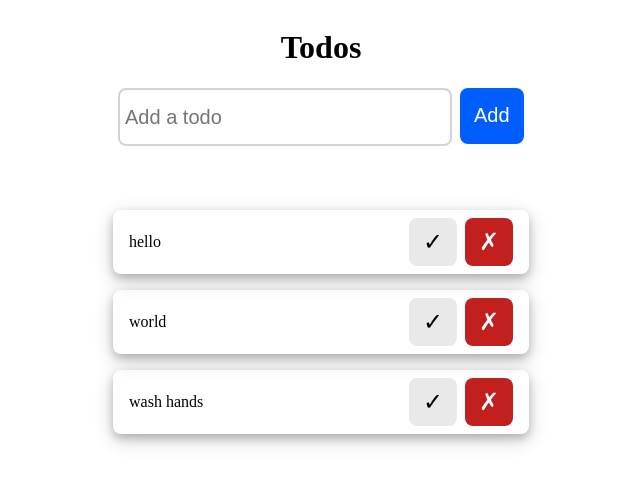
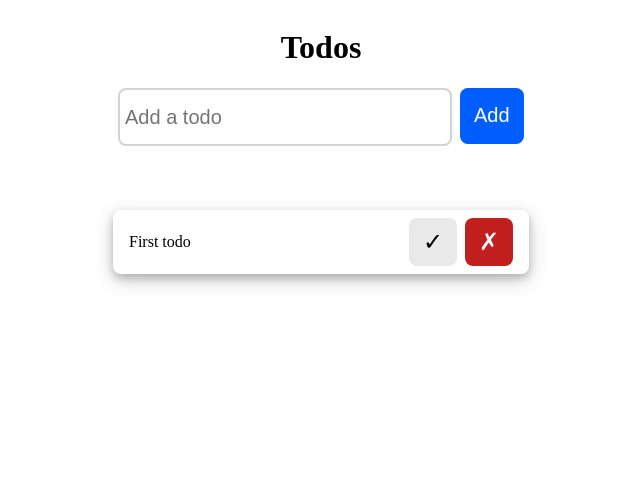
Before and after one commit to Werhww/Diapal_Vue-Firebase, a Vue app: page / in a window 1280 px wide. Shown: the top 484 px of the page, without its empty margins (327-967 px from the left). Built offline with nearby package versions, Linux system fonts and the light colour scheme.

Commit message:
added some last notes

```diff
--- a/src/App.vue
+++ b/src/App.vue
@@ -1,6 +1,8 @@
 /* https://www.youtube.com/watch?v=84mhLKUM04E */
 /* Tid: 33:34 start på "Dispaly Todos from FireStore" */
 
+/* https://firebase.google.com/docs/firestore/query-data/get-data?hl=en&authuser=0 */
+/* https://console.firebase.google.com/u/0/project/diapal-firebase/firestore/data/~2Ftodos~2FRm14oBArm3XJHcASzoco */
 
 <script lang="ts">
   import TodoItem from "./components/todoItem.vue";
@@ -29,22 +31,11 @@
 
   /* todo items */
   const todos = ref([
-
     {
       id: "id1",
-      content: "hello",
+      content: "First todo",
       done: false
     },
-    {
-      id: "id2",
-      content: "world",
-      done: false
-    },
-    {
-      id: "id3",
-      content: "wash hands",
-      done: false
-    }
   ])
 
   /*add todo */
```
